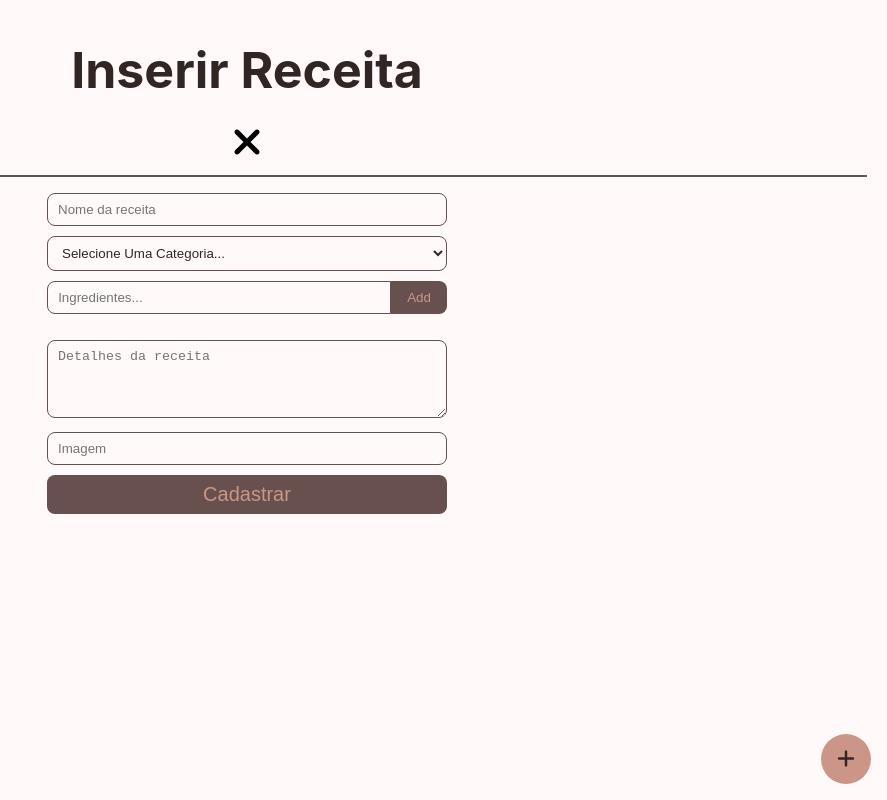
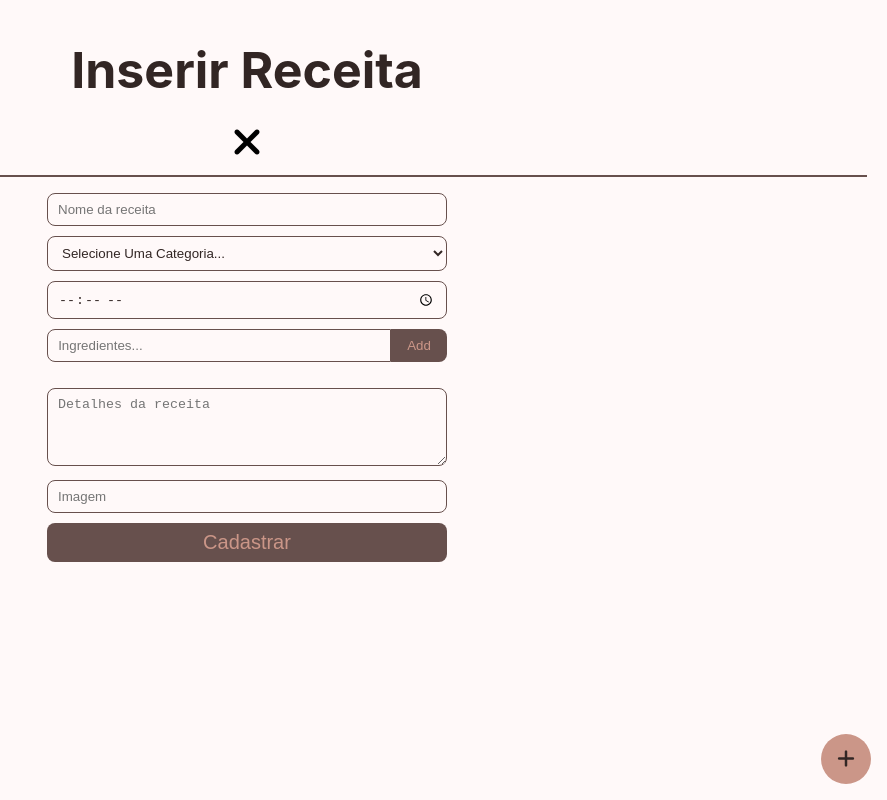
Before and after one commit to MarioPonte/DataComida, a Next.js app: page /addRecipe in a window 1280 px wide. Shown: the whole page, without its empty margins (393-1280 px from the left). Built offline with nearby package versions, Linux system fonts and the light colour scheme.

Commit message:
add time input and reformulate tabs

```diff
--- a/pages/addRecipe/index.jsx
+++ b/pages/addRecipe/index.jsx
@@ -119,6 +119,13 @@ export default function AddRecipe() {
                     </select>
 
                     <div>
+                        <input
+                            type="time"
+                            name="tempo"
+                            required />
+                    </div>
+
+                    <div>
                         <input id="textVal" placeholder="Ingredientes..." type="text" />
                         <button type="button" className="addIngredients" id="add" onClick={() => { addLi() }}>Add</button>
                     </div>
--- a/src/components/Timeline/styles.js
+++ b/src/components/Timeline/styles.js
@@ -83,6 +83,7 @@ export const TimelineStyle = styled.div`
         white-space: nowrap;
         background-color: #CB9688;
         padding: 6px;
+        border: 2px solid #946D63;
         border-radius: 10px;
         transition: 0.2s;
     }
```
Also changed, not shown: src/components/Timeline/index.jsx (+6 -7 lines).
